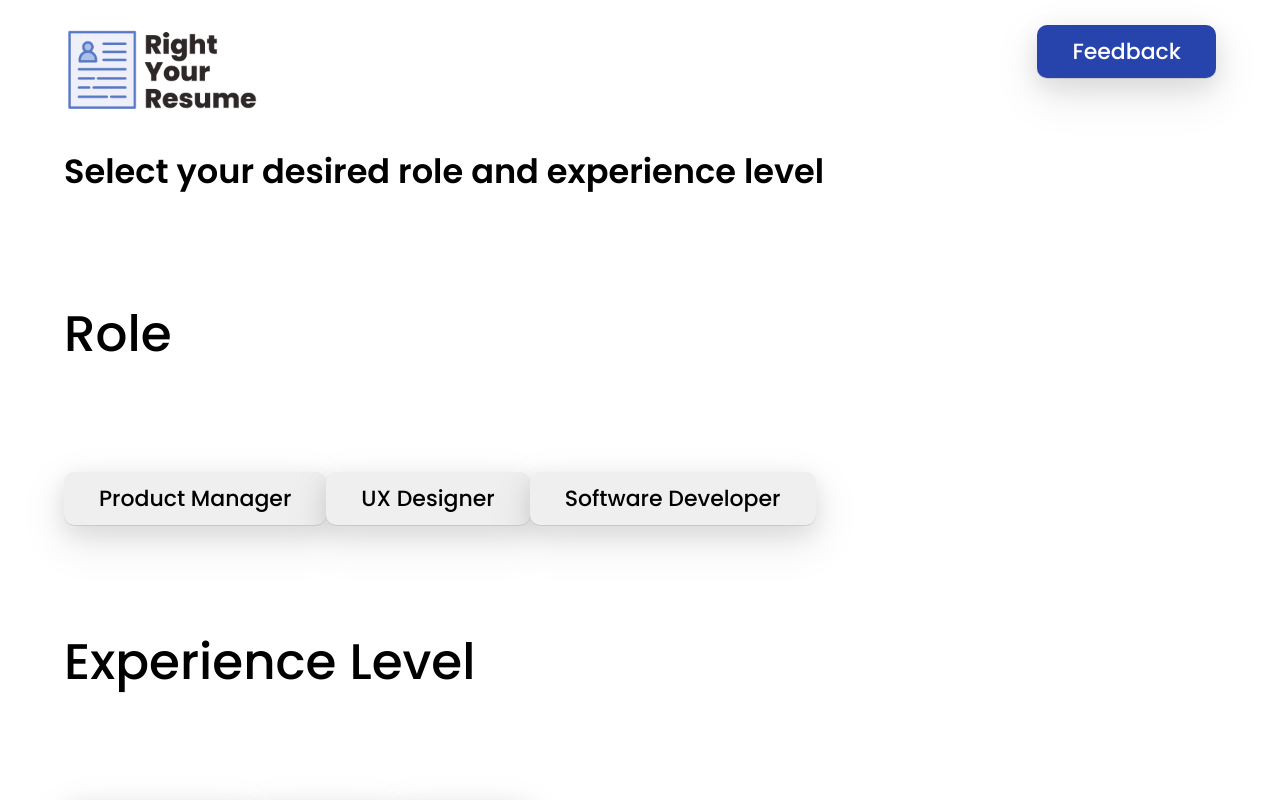
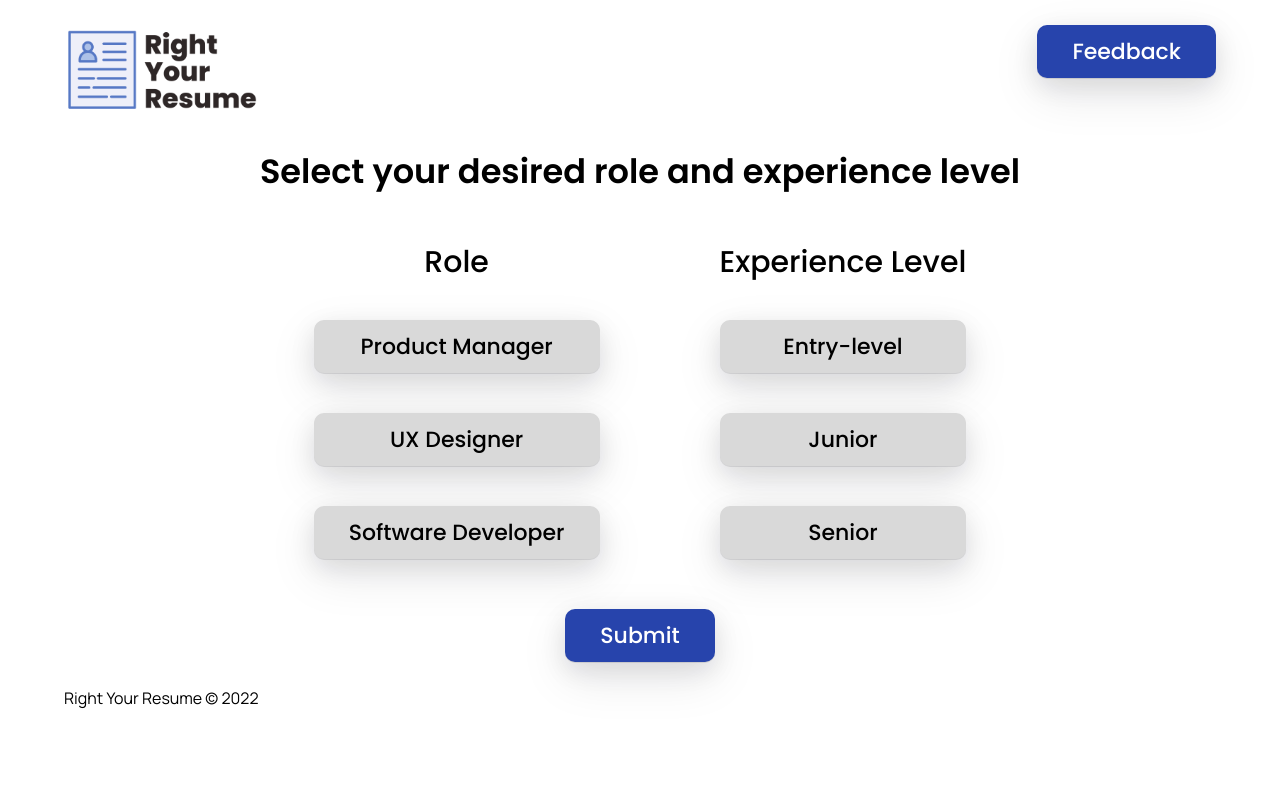
Before and after one commit to splashley/colab11-project, a React (Create React App) app: page /identifyprioritizedkeywords in a window 1280 px wide. Shown: the top 800 px of the page. Built offline with nearby package versions, Linux system fonts and the light colour scheme.

Commit message:
added userstory 3

```diff
--- a/src/App.js
+++ b/src/App.js
@@ -9,6 +9,7 @@ import Results from "./routes/Results";
 import ReactStars from "react-stars";
 import axios from "axios";
 import IdentifyKeywords from "./routes/IdentifyPrioritizedKeywords";
+import Details from "./routes/Details";
 
 function App() {
   let feedbackRating = "";
@@ -78,11 +79,12 @@ function App() {
         <Route path="/scanjobdescription" element={<ScanJobDescription />} />
         <Route path="/results" element={<Results />} />
         <Route path="/identifyprioritizedkeywords" element={<IdentifyKeywords />} />
+        <Route path="/details" element={<Details />} />
         <Route
           path="*"
           element={
             <main>
-              <p>There's nothing here!</p>
+              <h1>Error 404 - There's nothing here!</h1>
             </main>
           }
         />
--- a/src/index.css
+++ b/src/index.css
@@ -5,6 +5,10 @@ body {
   padding: 0;
   font-family: "Manrope", sans-serif;
   font-weight: 400;
+}
+h1 {
+  font-family: "Poppins", sans-serif;
+  font-size: 50px;
 }
 
 h2 {
@@ -14,9 +18,10 @@ h2 {
 
 h3 {
   font-family: "Poppins", sans-serif;
-  font-size: 50px;
+  font-size: 30px;
   font-weight: 500;
-  padding: 50px 0;
+  padding: 15px 0;
+  margin: 0;
 }
 
 h4 {
@@ -71,7 +76,8 @@ footer {
 }
 
 .btn-selected {
-  background: darkgray;
+  border: 2px solid #2744AC;
+  background-color: #2744AC25 !important;
 }
 
 .btn--blue:hover {
@@ -221,6 +227,34 @@ footer {
   border: none;
   background-color: white;
   font-size: 2rem;
+}
+
+.ipk-container {
+  display: flex;
+  justify-content: center;
+}
+
+.ipk-container-column {
+  display: flex;
+  flex-direction: column;
+  margin: 0 60px;
+  text-align: center;
+}
+
+.btn-experienceLevel {
+  margin: 20px 0;
+  background-color: #D9D9D9;
+}
+
+.btn-role {
+  margin: 20px 0;
+  background-color: #D9D9D9;
+}
+
+.details-list {
+  background-color: #2744AC15;
+  padding: 30px;
+  border-radius: 5px;;
 }
 @media screen and (max-width: 1440px) {
   h2 {
--- /dev/null
+++ b/src/routes/Details.js
@@ -0,0 +1,71 @@
+import * as React from "react";
+import { useLocation } from "react-router-dom";
+
+export default function Details() {
+  const { state } = useLocation();
+
+  const jobDetails = [
+    {
+      "role": "Product Manager",
+        "Entry-level": [
+          "Collaborated with Technical Evangelism, Marketing, Education and Public Relations teams to strategize how to increase reach and engagement of web developers with Microsoft Edge content",
+        ],
+        "Junior": [
+          "Won 1st place at Stanford Design Challenge out of 97 teams across 24 countries, awarded $11,000 to scale product ",
+        ],
+        "Senior": [
+          "Spearheaded billing execution to customers such as Bentley, P&G, Johnson & Johnson, resulting in $1.4M in annual revenue; Drove cloud data migration project, resulting in savings of $7.2 million annually in on-prem hardware costs",
+        ],
+    },
+
+    {
+      role: "UX Designer",
+        "Entry-level": [
+          "Redesigned a responsive website by identifying user pain points and creating a better user flow to improve user experience, increase user retention rate, and attract are users; Successfully achieved design goals based on a 90% satisfaction rate from usability testing",
+        ],
+        "Junior": [
+          "Act as lead interaction designer on team of 4 to design 3 key features of iOS native app designed for kids aged 9-13; Advocate for design thinking and help promote its use throughout the organization",
+        ],
+        "Senior": [
+          "Did rapid prototyping, interaction design, and visuals for 22 screens for B2B SaaS product using Figma; Tested mid-fidelity prototype with 5 users and increased customer satisfaction from 60% to 80% after iterating design",
+        ],
+
+    },
+    {
+      role: "Software Developer",
+        "Entry-level": ["entry-lvel software developer"],
+        "Junior": [""],
+        "Senior": [""],
+    },
+  ];
+
+const selectedJobDescriptions = [];
+
+jobDetails.map((jobDescription) => {
+    if (jobDescription.role === state.data.role) {
+        jobDescription[state.data.experienceLevel].map((experienceDescription) => {
+            selectedJobDescriptions.push(experienceDescription);
+        });
+    }
+});
+
+
+  return (
+    <main style={{ textAlign: "center" }}>
+      <h1>{state.data.role}</h1>
+      <h2>{state.data.experienceLevel}</h2>
+      <div className="details-list">
+        <ul>
+        {
+        selectedJobDescriptions.map((jobDesciption) => {
+              return (
+                <li>{jobDesciption}</li>
+
+              );
+            })
+        }
+        </ul>
+      </div>
+    </main>
+  );
+}
--- a/src/routes/IdentifyPrioritizedKeywords.js
+++ b/src/routes/IdentifyPrioritizedKeywords.js
@@ -1,55 +1,78 @@
 import * as React from "react";
+import { useNavigate } from "react-router-dom";
 
 export default function IdentifyKeywords() {
   const [isRole, setIsRole] = React.useState(null);
   const [isExperienceLevel, setIsExperienceLevel] = React.useState(null);
 
-  console.log(isRole);
-  console.log(isExperienceLevel);
+  let navigate = useNavigate();
+  const roleTypes = ["Product Manager", "UX Designer", "Software Developer"];
+  const experienceLevels = ["Entry-level", "Junior", "Senior"];
 
   const handleOptionsClick = (e) => {
-
+    e.preventDefault();
     if (e.target.classList.contains("btn-role")) {
       setIsRole(e.target.innerText);
     }
-
     if (e.target.classList.contains("btn-experienceLevel")) {
       setIsExperienceLevel(e.target.innerText);
     }
-
   };
 
-  const roleTypes = ["Product Manager", "UX Designer", "Software Developer"];
-  const experienceLevels = ["Entry-level", "Junior", "Senior"]
+  const showPhrases = (e) => {
+    e.preventDefault();
+    let information = {
+      role: isRole,
+      experienceLevel: isExperienceLevel,
+    };
+    navigate("/details", { state: { data: information } });
+  };
 
   return (
-    <main>
+    <main style={{ textAlign: "center" }}>
       <h2>Select your desired role and experience level</h2>
-      <div>
-        <div>
+      <form onSubmit={showPhrases}>
+        <div className="ipk-container" style={{ marginBottom: "30px" }}>
+          <div className="ipk-container-column">
             <h3>Role</h3>
             {roleTypes.map((value) => {
               return (
                 <button
-                className={`btn btn-role ${isRole === value ? "btn-selected" : ""}`}
+                  className={`btn btn-role ${
+                    isRole === value ? "btn-selected" : ""
+                  }`}
                   onClick={handleOptionsClick}
-              >{value}</button>
+                >
+                  {value}
+                </button>
               );
             })}
           </div>
-        <div>
+          <div className="ipk-container-column">
             <h3>Experience Level</h3>
             {experienceLevels.map((value) => {
               return (
                 <button
-                className={`btn btn-experienceLevel ${isExperienceLevel === value ? "btn-selected" : ""}`}
+                  className={`btn btn-experienceLevel ${
+                    isExperienceLevel === value ? "btn-selected" : ""
+                  }`}
                   onClick={handleOptionsClick}
-              >{value}</button>
+                >
+                  {value}
+                </button>
               );
             })}
           </div>
-        <button className="btn btn--blue" disabled={(isRole !== null && isExperienceLevel !== null? false: true )}>Submit</button>
         </div>
+        <button
+          className="btn btn--blue"
+          disabled={
+            isRole !== null && isExperienceLevel !== null ? false : true
+          }
+        >
+          Submit
+        </button>
+      </form>
     </main>
   );
 }
```
Lines whose indentation alone changed are shown as unchanged.
